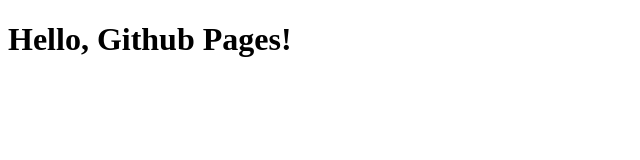
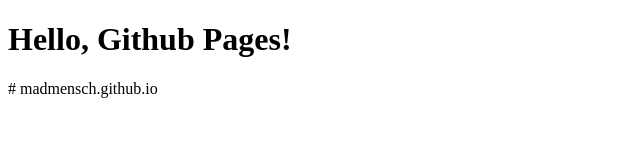
Before and after one commit to MadMensch/madmensch.github.io, a plain HTML site: page index.html in a window 1280 px wide. Shown: the whole page, without its empty margins (0-640 px from the left). Drawn offline with Linux system fonts and the light colour scheme.

Commit message:
first commit

```diff
--- a/index.html
+++ b/index.html
@@ -8,3 +8,4 @@
     <h1>Hello, Github Pages!</h1>
   </body>
 </html>
+# madmensch.github.io
```
